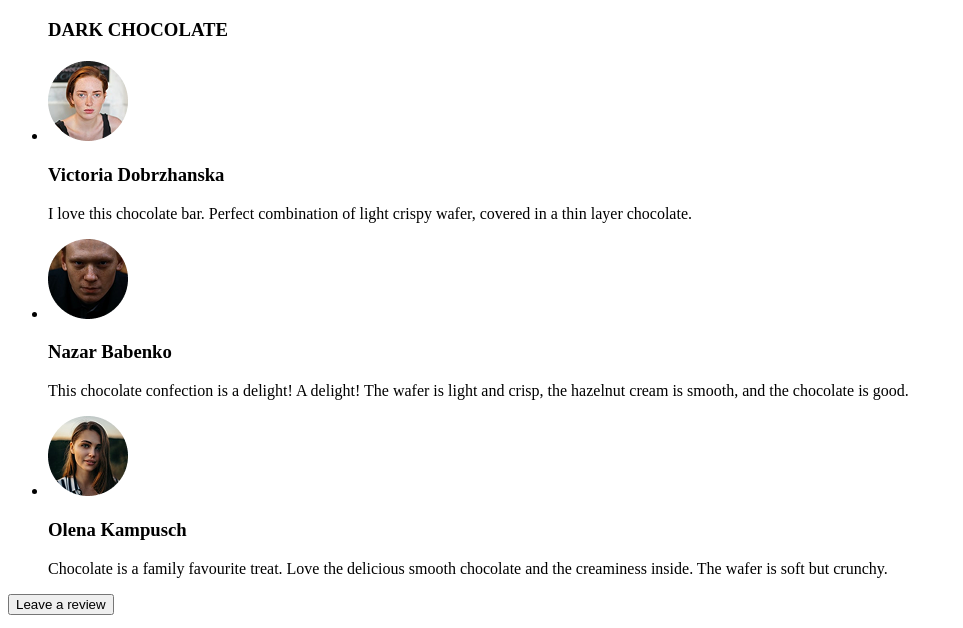
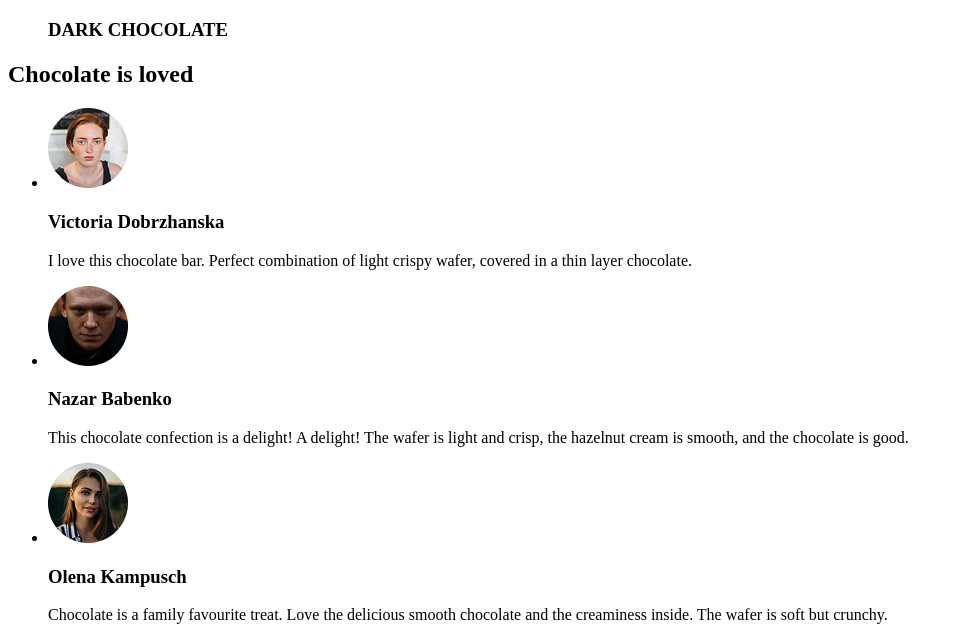
Before and after one commit to KissLenOK/html-css-chocolate-practice, a plain HTML site: page index.html in a window 1280 px wide. Shown: the part 7167-7795 px from the top of the page, without its empty margins (0-963 px from the left). Drawn offline with Linux system fonts and the light colour scheme.

Commit message:
Added title in reviews

```diff
--- a/index.html
+++ b/index.html
@@ -374,7 +374,7 @@
       </section>
       <!-- Reviews section -->
       <section id="reviews">
-        <h2></h2>
+        <h2>Chocolate is loved</h2>
         <ul>
           <li>
             <img
```
